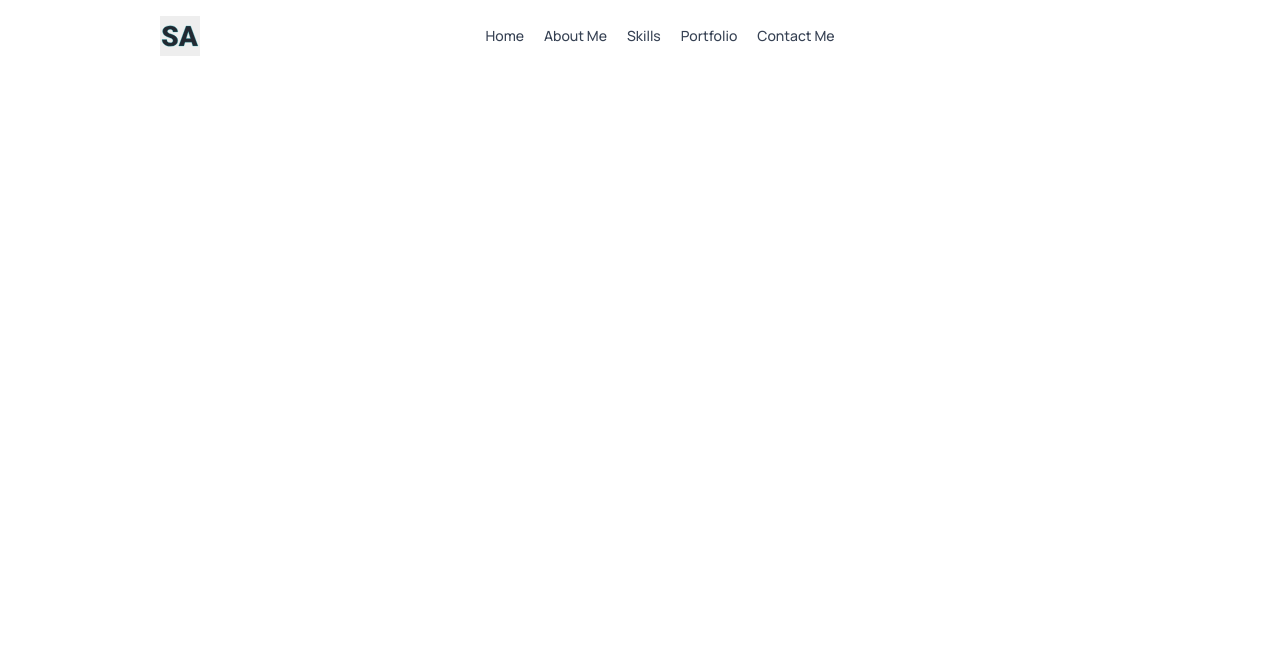
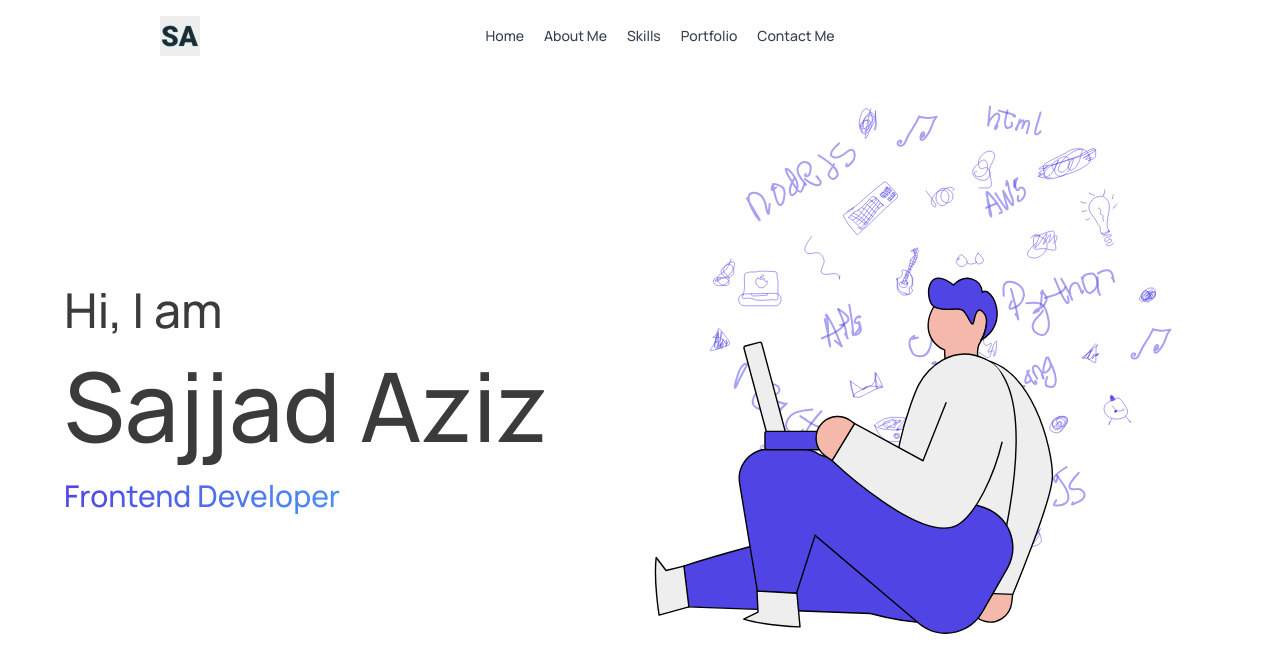
Before and after one commit to sajjadaziz/my-portfolio-app, a React (Vite) app: page / in a window 1280 px wide. Shown: the top 672 px of the page. Built offline with nearby package versions, Linux system fonts and the light colour scheme.

Commit message:
(IMP): Hero section added

```diff
--- a/src/App.tsx
+++ b/src/App.tsx
@@ -1,6 +1,7 @@
 import React, { useState } from "react";
 import Navbar from "./components/Navbar";
 import { Theme } from "./types/Theme";
+import Hero from "./components/Hero";
 
 const App = () => {
   const [theme, setTheme] = useState<Theme>(Theme.Light);
@@ -8,6 +9,7 @@ const App = () => {
   return (
     <div className="dark:bg-black relative">
       <Navbar theme={theme} setTheme={setTheme} />
+      <Hero />
     </div>
   );
 };
--- a/src/assets/assets.ts
+++ b/src/assets/assets.ts
@@ -3,6 +3,7 @@ import logo_dark from "./logo_dark.svg";
 import close_icon from "./close_icon.svg";
 import menu_icon from "./menu_icon.svg";
 import menu_icon_dark from "./menu_icon_dark.svg";
+import hero from "./hero.svg";
 
 export const assets = {
   logo,
@@ -10,6 +11,7 @@ export const assets = {
   close_icon,
   menu_icon,
   menu_icon_dark,
+  hero,
 };
 
 export default assets;
--- /dev/null
+++ b/src/components/Hero.tsx
@@ -0,0 +1,30 @@
+import React from "react";
+import assets from "../assets/assets";
+
+const Hero = () => {
+  return (
+    <div className="flex flex-col md:flex-row items-center justify-between w-full px-6 md:px-16 dark:text-white text-[#3B3B3B]">
+      <div className="flex flex-col justify-center md:w-1/2 space-y-4 md:space-y-6">
+        <h3 className="text-3xl sm:text-4xl md:text-4xl lg:text-5xl font-light">
+          Hi, I am
+        </h3>
+        <h1 className="text-5xl sm:text-6xl md:text-7xl lg:text-8xl font-bold">
+          Sajjad Aziz
+        </h1>
+        <h4 className="text-xl sm:text-2xl md:text-2xl lg:text-3xl font-medium bg-gradient-to-r from-[#5044E5] to-[#42D6FF] bg-clip-text text-transparent">
+          Frontend Developer
+        </h4>
+      </div>
+
+      <div className="md:w-1/2 flex justify-center">
+        <img
+          src={assets.hero}
+          alt="Man using laptop"
+          className="w-3/4 sm:w-2/3 md:w-full lg:w-auto object-contain"
+        />
+      </div>
+    </div>
+  );
+};
+
+export default Hero;
```
Also changed, not shown: src/assets/hero.svg (added).
